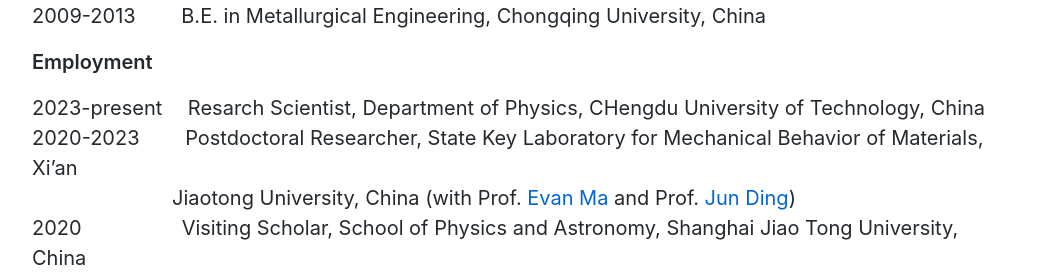
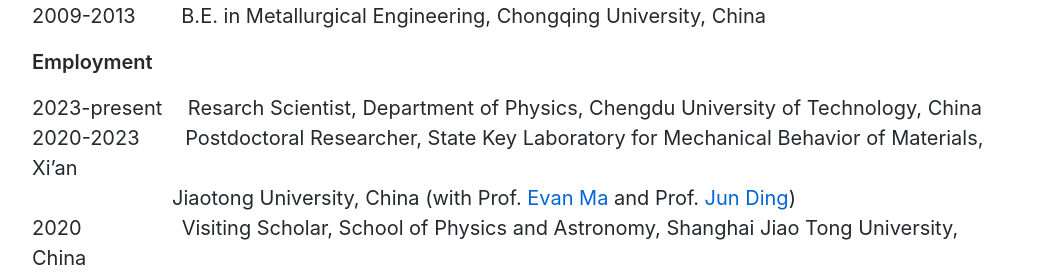
Before and after one commit to zhenzhang1991/zhenzhang1991.github.io, a Jekyll site: the page built from index.md, in a window 1280 px wide and 900 px high, scrolled down 606 px. Shown: the part 164-441 px from the top of the window, without its empty margins (118-1161 px from the left). Built offline with Jekyll 4.4.1, drawn with Linux system fonts in a browser that asks for light colours; Markdown is read by kramdown in place of the engine named in the settings; comment, search, counter and statistics services are not loaded.

```diff
--- a/index.md
+++ b/index.md
@@ -26,7 +26,7 @@ Email: zhen.zhang1991@hotmail.com<br>
 
 **Employment**
 
-2023-present  Resarch Scientist, Department of Physics, CHengdu University of Technology, China <br>
+2023-present  Resarch Scientist, Department of Physics, Chengdu University of Technology, China <br>
 2020-2023   Postdoctoral Researcher, State Key Laboratory for Mechanical Behavior of Materials, Xi’an <br>
        Jiaotong University, China (with Prof. [Evan Ma](https://scholar.google.com/citations?user=wvnI5qIAAAAJ&hl=en) and Prof. [Jun Ding](http://gr.xjtu.edu.cn/en/web/dingsn/home)) <br>
 2020     Visiting Scholar, School of Physics and Astronomy, Shanghai Jiao Tong University, China <br>
```
